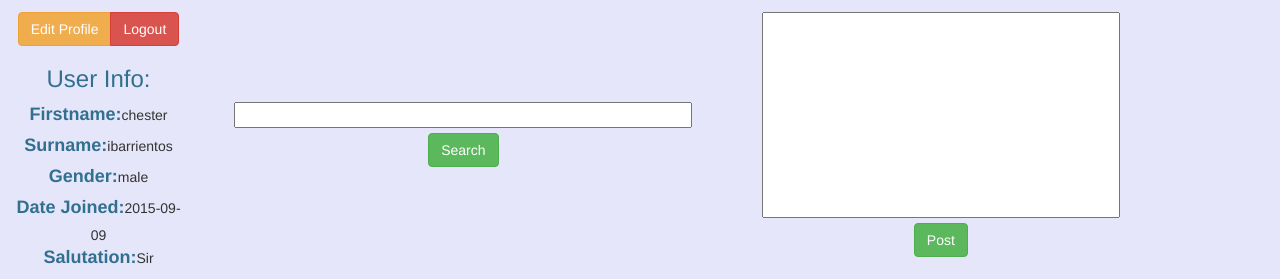
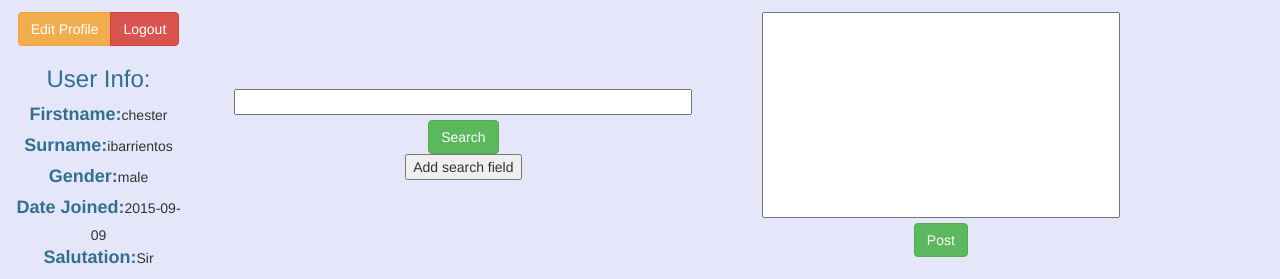
Before and after one commit to gdm02/SECUDEVCase2, a PHP site: page /messageboard.php in a window 1280 px wide. Shown: the top 279 px of the page. Run offline with PHP 8.4, Linux system fonts and the light colour scheme; a user stored in the database is signed in; data comes from the database, SQL or seed files in the repository.

Commit message:
advanced search

```diff
--- a/secudevcase2/messageboard.php
+++ b/secudevcase2/messageboard.php
@@ -132,7 +132,27 @@
 
 	$(document).ready(function () {
 		var _cur_id = <?php echo json_encode($_SESSION['id']) ?>;
+		var selectValues = ['Username','Date'];
+		var field_count = 0;
 	    $(".editpost").click(divClicked); //calls the function on button click
+	    $("#add-field").click(function(){
+	    	$("<input type='text' value='' />")
+	        .attr("id", "field" + field_count)
+	        .attr("name", "")
+	        .insertBefore(".search-form input[type=submit]");
+
+			var newSelection = $("<select id='select_field" + field_count + "' />");
+	    	$.each(selectValues, function(key, value) {
+	    	     newSelection
+	    	     	.append($('<option>', { value : key })
+	    	        .text(value));
+	    	});
+	    	newSelection.insertBefore(".search-form input[type=submit]");
+	    	$("<br>").insertBefore(".search-form input[type=submit]");
+	   		field_count++;
+
+		   	});
+
 
 
 	});
@@ -150,10 +170,15 @@
 						."</form> </td>";
 	}
 	function showSearchBox(){
-		echo  "<td><form method='POST' class='search-form' action='./searchpost.php'>"
+		echo  "<td>
+
+    			<form method='POST' class='search-form' action='./searchpost.php'>"
 				."<textarea name='search_box' rows='1' cols = '50'/></textarea>"
 				."<br><input class=\"btn btn-success\" type='submit' name='search-post' value='Search' />"
-						."</form> </td>";
+						."</form>
+				<button id='add-field'>Add search field</button>
+
+   			</td>";
 
 	}
 
```
